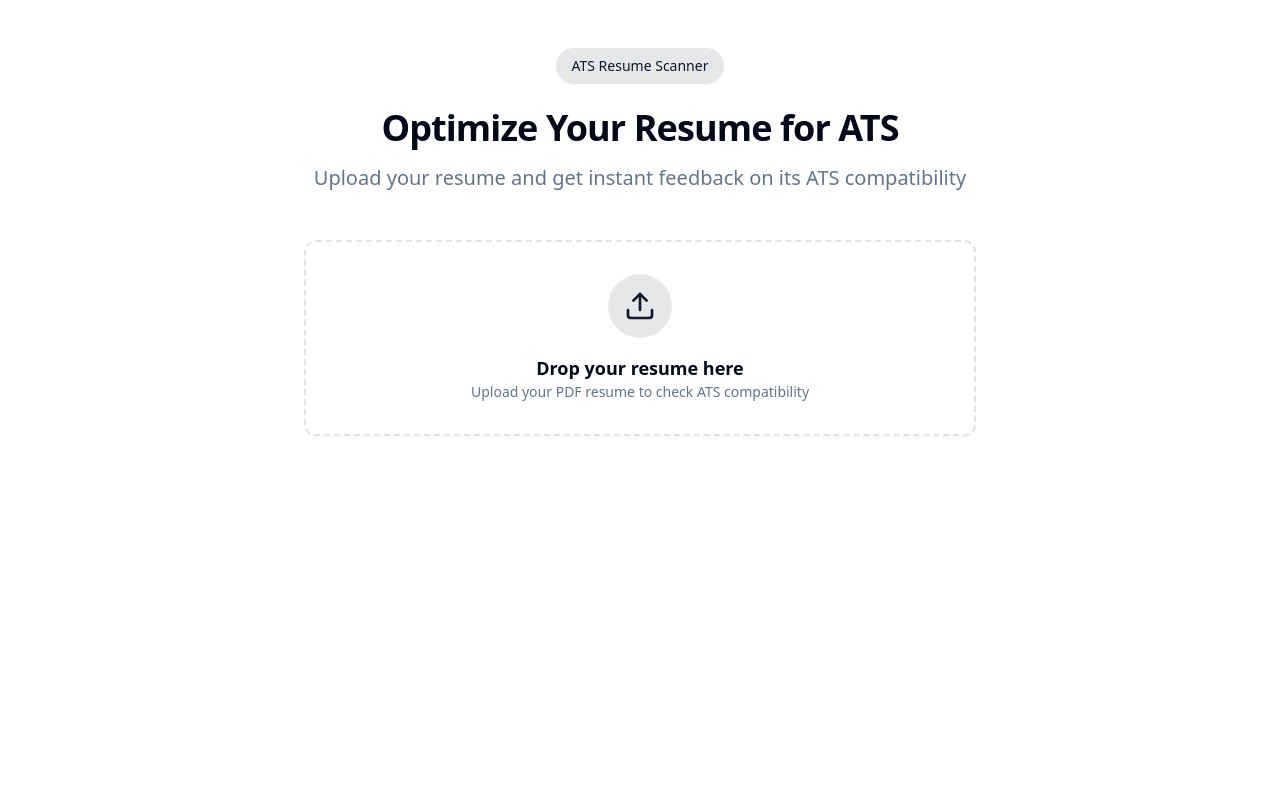
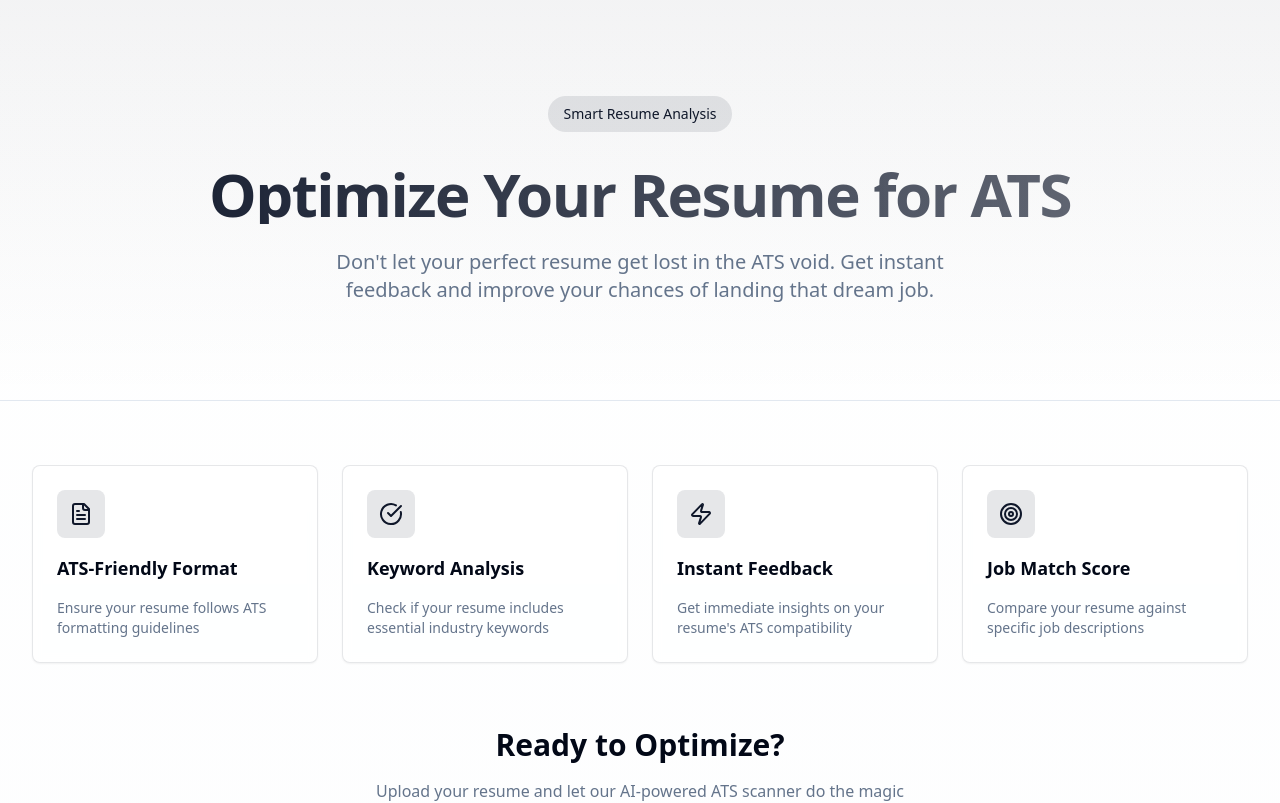
Before and after one commit to arjunnayak11/ats-guru, a React (Vite) app: page / in a window 1280 px wide. Shown: the top 803 px of the page. Built offline with nearby package versions, Linux system fonts and the light colour scheme.

Commit message:
Add attractive landing page
Add a new landing page with an attractive UI, including a header with website details and purpose.

```diff
--- a/src/pages/Index.tsx
+++ b/src/pages/Index.tsx
@@ -2,6 +2,8 @@
 import { useState } from "react";
 import UploadZone from "@/components/UploadZone";
 import ScanResults from "@/components/ScanResults";
+import { FileText, CheckCircle, Zap, Target } from "lucide-react";
+import { Card } from "@/components/ui/card";
 
 const Index = () => {
   const [showResults, setShowResults] = useState(false);
@@ -14,31 +16,91 @@ const Index = () => {
     }, 2000);
   };
 
+  const features = [
+    {
+      icon: <FileText className="w-6 h-6" />,
+      title: "ATS-Friendly Format",
+      description: "Ensure your resume follows ATS formatting guidelines"
+    },
+    {
+      icon: <CheckCircle className="w-6 h-6" />,
+      title: "Keyword Analysis",
+      description: "Check if your resume includes essential industry keywords"
+    },
+    {
+      icon: <Zap className="w-6 h-6" />,
+      title: "Instant Feedback",
+      description: "Get immediate insights on your resume's ATS compatibility"
+    },
+    {
+      icon: <Target className="w-6 h-6" />,
+      title: "Job Match Score",
+      description: "Compare your resume against specific job descriptions"
+    }
+  ];
+
   return (
-    <div className="min-h-screen bg-background">
-      <div className="container py-12 space-y-12">
-        <div className="text-center space-y-4 animate-fade-up">
-          <div className="inline-flex items-center px-4 py-2 rounded-full bg-primary/10 text-primary text-sm font-medium mb-2">
-            ATS Resume Scanner
+    <div className="min-h-screen bg-gradient-to-b from-background to-secondary/20">
+      {/* Hero Section */}
+      <div className="bg-gradient-to-b from-primary/5 to-transparent border-b">
+        <div className="container py-16 md:py-24">
+          <div className="text-center space-y-6 animate-fade-up">
+            <div className="inline-flex items-center px-4 py-2 rounded-full bg-primary/10 text-primary text-sm font-medium mb-2">
+              Smart Resume Analysis
+            </div>
+            <h1 className="text-4xl md:text-6xl font-bold tracking-tight bg-gradient-to-r from-primary to-primary/60 bg-clip-text text-transparent">
+              Optimize Your Resume for ATS
+            </h1>
+            <p className="text-xl text-muted-foreground max-w-2xl mx-auto">
+              Don't let your perfect resume get lost in the ATS void. Get instant feedback and improve your chances of landing that dream job.
+            </p>
           </div>
-          <h1 className="text-4xl font-bold tracking-tight">
-            Optimize Your Resume for ATS
-          </h1>
-          <p className="text-xl text-muted-foreground max-w-2xl mx-auto">
-            Upload your resume and get instant feedback on its ATS compatibility
-          </p>
+        </div>
+      </div>
+
+      {/* Features Grid */}
+      <div className="container py-16">
+        <div className="grid grid-cols-1 md:grid-cols-2 lg:grid-cols-4 gap-6 mb-16">
+          {features.map((feature, index) => (
+            <Card key={index} className="p-6 backdrop-blur-sm bg-white/50 border-primary/10 hover:border-primary/20 transition-colors">
+              <div className="space-y-4">
+                <div className="inline-flex p-3 rounded-lg bg-primary/10 text-primary">
+                  {feature.icon}
+                </div>
+                <h3 className="text-lg font-semibold">{feature.title}</h3>
+                <p className="text-sm text-muted-foreground">
+                  {feature.description}
+                </p>
+              </div>
+            </Card>
+          ))}
         </div>
 
-        <div className="max-w-2xl mx-auto">
+        {/* Upload Section */}
+        <div className="max-w-2xl mx-auto space-y-12">
+          <div className="text-center space-y-4">
+            <h2 className="text-3xl font-bold">Ready to Optimize?</h2>
+            <p className="text-muted-foreground">
+              Upload your resume and let our AI-powered ATS scanner do the magic
+            </p>
+          </div>
           <UploadZone onScanStart={handleScanStart} />
         </div>
 
+        {/* Results Section */}
         {showResults && (
-          <div className="max-w-2xl mx-auto">
+          <div className="max-w-2xl mx-auto mt-12">
             <ScanResults />
           </div>
         )}
       </div>
+
+      {/* Footer */}
+      <footer className="border-t bg-muted/50 mt-24">
+        <div className="container py-8 text-center text-sm text-muted-foreground">
+          <p>Helping job seekers optimize their resumes for ATS systems</p>
+        </div>
+      </footer>
     </div>
   );
 };
```
